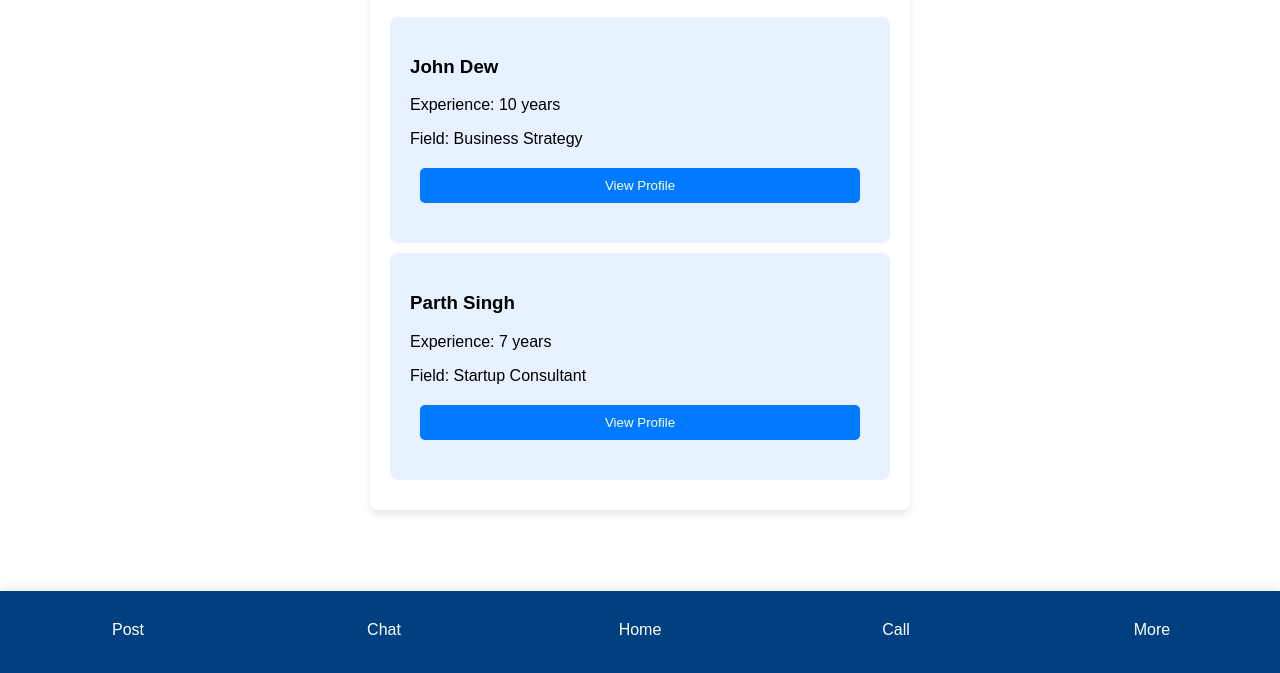
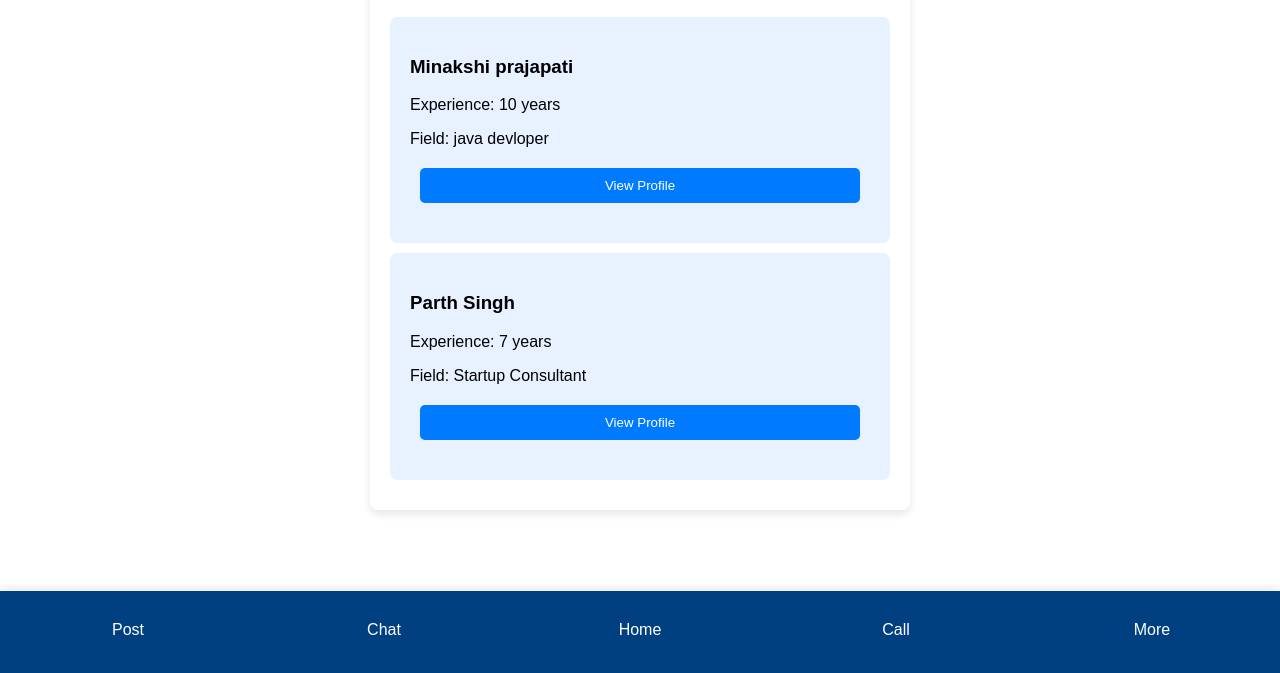
Before and after one commit to prachi-sonii/mentorconnect, a plain HTML site: page entrepreneurship.html in a window 1280 px wide. Shown: the part 121-794 px from the top of the page. Drawn offline with Linux system fonts and the light colour scheme.

Commit message:
Update entrepreneurship.html

```diff
--- a/entrepreneurship.html
+++ b/entrepreneurship.html
@@ -10,9 +10,9 @@
     <div class="mentors-container">
         <h2>Entrepreneurship Mentors</h2>
         <div class="mentor-card">
-            <h3>John Dew</h3>
+            <h3>Minakshi prajapati</h3>
             <p>Experience: 10 years</p>
-            <p>Field: Business Strategy</p>
+            <p>Field: java devloper</p>
 
             <button class="book-button" onclick="viewMentorProfile('John Dew')">View Profile</button>
         </div>
```
